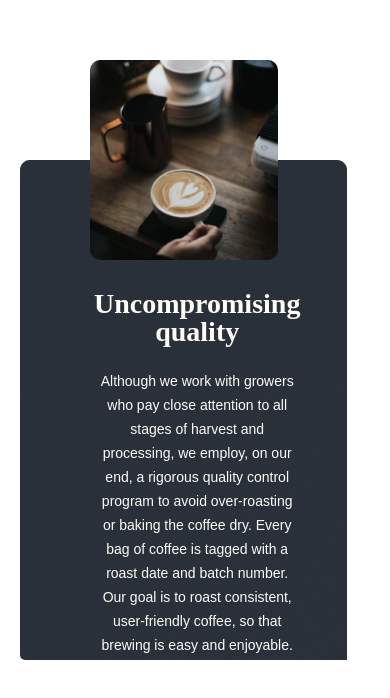
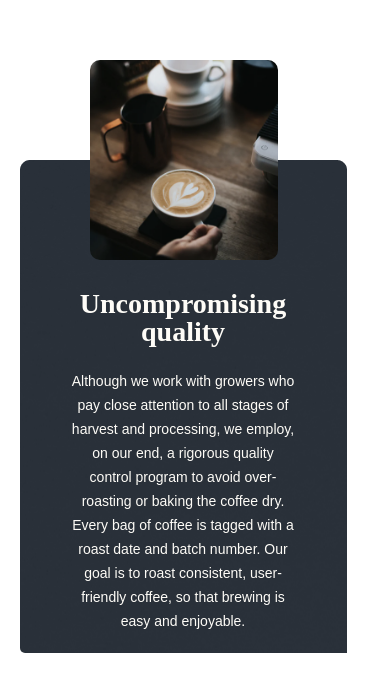
Before and after one commit to Nrmuhammad-TUIT/About-coffee-responsive, a plain HTML site: page index.html in a window 390 px wide. Shown: the part 1866-2564 px from the top of the page. Drawn offline with Linux system fonts and the light colour scheme; a web font is replaced by a local one.

Commit message:
change scss

```diff
--- a/scss/blocks/_main-quality.scss
+++ b/scss/blocks/_main-quality.scss
@@ -296,6 +296,14 @@
 
    .main__middle__info {
       padding-top: 130px;
+      padding-left: 20px;
    }
 
 }
+
+@media only screen and (max-width:400px) {
+
+   .main__middle__info {
+      padding-left: 50px;
+   }
+}
```
Also changed, not shown: css/main.css, 1 other file.
